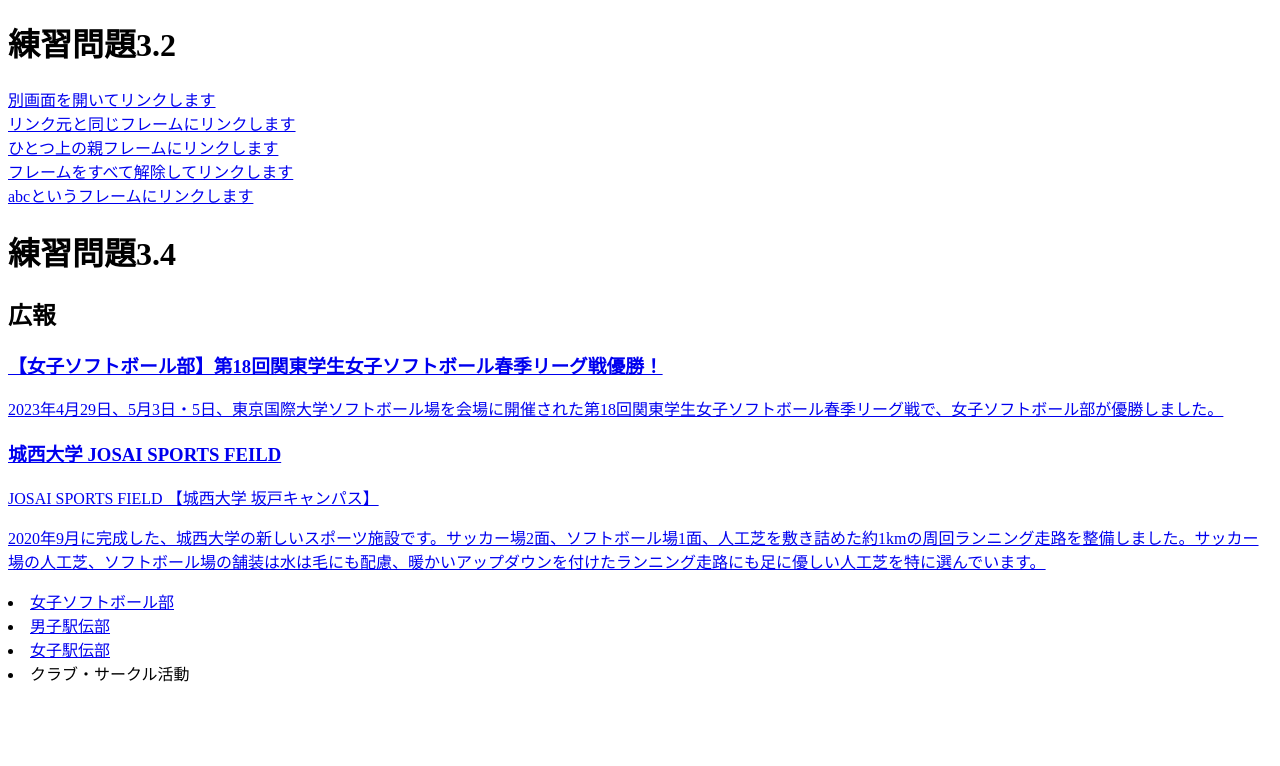
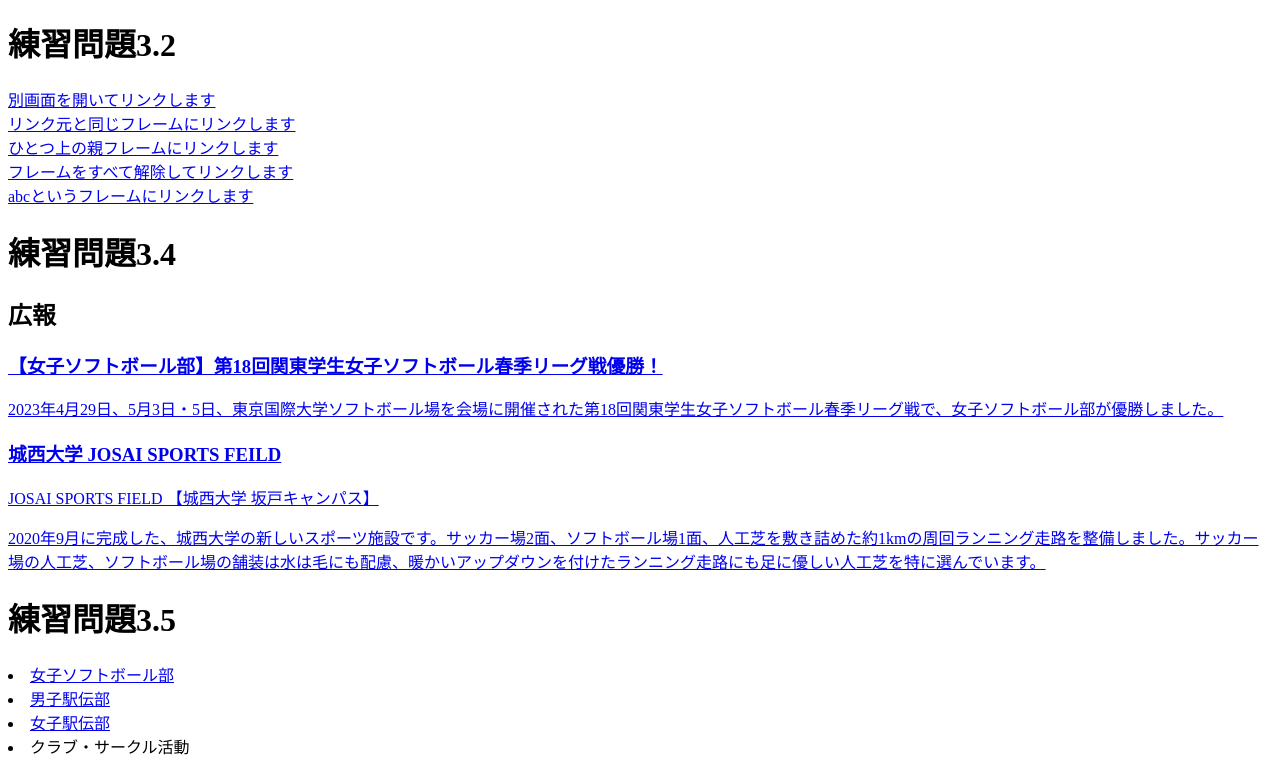
Before and after one commit to saitoshoya/saitoshoya, a plain HTML site: page index.html in a window 1280 px wide. Shown: the part 3010-3776 px from the top of the page. Before the commit the page ends 3703 px from the top, so only its background shows below. Drawn offline with Linux system fonts and the light colour scheme.

Commit message:
Update index.html

```diff
--- a/index.html
+++ b/index.html
@@ -197,7 +197,7 @@
                          <p>2020年9月に完成した、城西大学の新しいスポーツ施設です。サッカー場2面、ソフトボール場1面、人工芝を敷き詰めた約1kmの周回ランニング走路を整備しました。サッカー場の人工芝、ソフトボール場の舗装は水は毛にも配慮、暖かいアップダウンを付けたランニング走路にも足に優しい人工芝を特に選んでいます。</p>
                          </section></a>
                         </aside>
-                        <h1練習問題3.5</h1>
+                        <h1>練習問題3.5</h1>
                                     <nav>
                                     <u1>
                                     <li><a href="https://sports.josai.ac.jp/club/jyosisohuto/">女子ソフトボール部</a></li>
```
